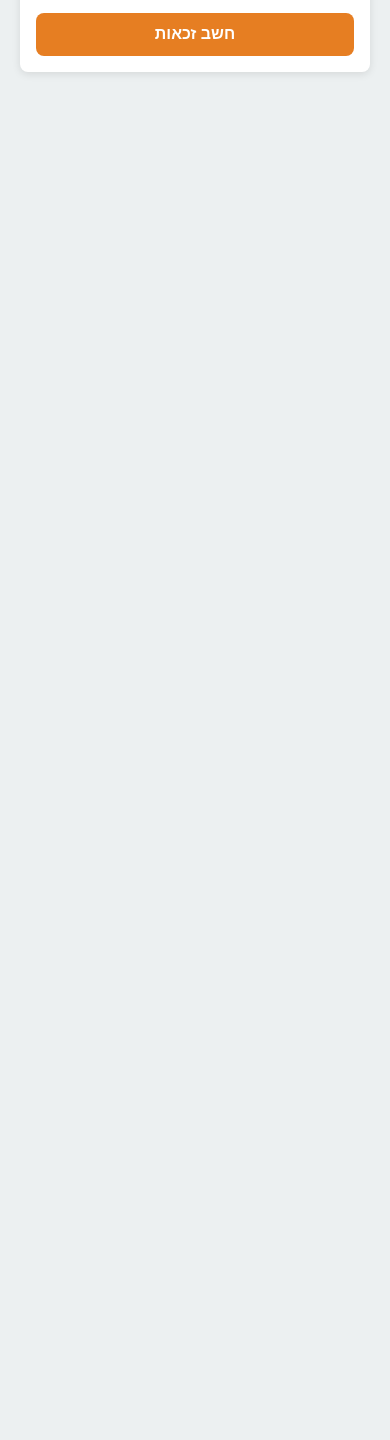
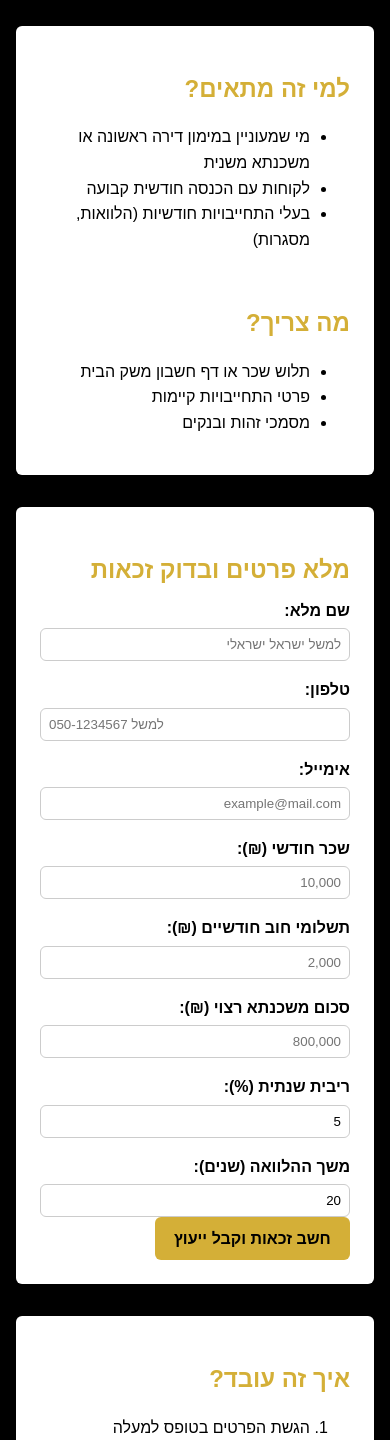
Before and after one commit to lemarketingx/mortgage-eligibility, a plain HTML site: page index.html in a window 390 px wide. Shown: the part 560-2000 px from the top of the page. Before the commit the page ends 844 px from the top, so only its background shows below. Drawn offline with Linux system fonts and the light colour scheme.

Commit message:
שיפרתי דף נחיתה - ערכת זהב-שחור, טופס פרטים מלא

```diff
--- a/index.html
+++ b/index.html
@@ -1,111 +1,151 @@
 <!DOCTYPE html>
-<html lang="he">
+<html lang="he" dir="rtl">
 <head>
   <meta charset="UTF-8">
   <meta name="viewport" content="width=device-width, initial-scale=1">
-  <title>בדיקת זכאות למשכנתא</title>
+  <title>יעוץ משכנתא חינם – בדיקת זכאות</title>
   <style>
     :root {
-      --primary: #2c3e50;
-      --accent: #e67e22;
-      --bg: #ecf0f1;
-      --white: #ffffff;
-      --radius: 8px;
+      --gold: #D4AF37;
+      --black: #000000;
+      --white: #FFFFFF;
+      --gray: #F5F5F5;
+      --radius: 6px;
     }
-    * { box-sizing: border-box; margin: 0; padding: 0; }
+    * { box-sizing: border-box; }
     body {
-      font-family: Arial, sans-serif;
-      background: var(--bg);
-      color: var(--primary);
-      line-height: 1.6;
-      padding: 20px;
+      margin: 0; font-family: Arial, sans-serif;
+      background: var(--black); color: var(--white);
+      line-height: 1.6; direction: rtl; text-align: right;
     }
+    a { color: var(--gold); text-decoration: none; }
     header {
-      text-align: center;
-      margin-bottom: 2rem;
+      background: var(--black);
+      padding: 2rem 1rem;
     }
     header h1 {
-      font-size: 2.5rem;
-      color: var(--primary);
+      font-size: 2.5rem; margin-bottom: 0.5rem;
+      color: var(--gold);
+    }
+    header p {
+      font-size: 1.1rem;
     }
     main {
-      max-width: 480px;
-      margin: 0 auto;
+      max-width: 800px; margin: auto; padding: 1rem;
+    }
+    section {
+      margin-bottom: 2rem;
       background: var(--white);
-      padding: 1.5rem;
-      border-radius: var(--radius);
-      box-shadow: 0 2px 8px rgba(0,0,0,0.1);
+      color: var(--black);
+      padding: 1.5rem; border-radius: var(--radius);
     }
-    form {
-      display: grid;
-      gap: 1rem;
+    h2 {
+      color: var(--gold); margin-bottom: 0.5rem;
     }
-    label {
-      font-weight: bold;
-      display: block;
-      margin-bottom: 0.3rem;
+    .grid {
+      display: grid; grid-template-columns: 1fr 1fr; gap: 1rem;
     }
-    input[type="number"] {
-      width: 100%;
-      padding: 0.6rem;
-      border: 1px solid #bdc3c7;
+    @media (max-width: 600px) {
+      .grid { grid-template-columns: 1fr; }
+    }
+    form label {
+      display: block; margin-bottom: 0.3rem; font-weight: bold;
+    }
+    form input {
+      width: 100%; padding: 0.5rem;
+      border: 1px solid #CCC; border-radius: var(--radius);
+    }
+    button {
+      background: var(--gold); color: var(--black);
+      border: none; padding: 0.8rem 1.2rem;
+      border-radius: var(--radius); font-size: 1rem;
+      cursor: pointer; font-weight: bold;
+      transition: opacity .2s;
+    }
+    button:hover { opacity: 0.9; }
+    .result {
+      margin-top: 1rem; padding: 1rem;
       border-radius: var(--radius);
       font-size: 1rem;
     }
-    button {
-      background: var(--accent);
-      border: none;
-      color: var(--white);
-      padding: 0.8rem;
-      font-size: 1rem;
-      font-weight: bold;
-      border-radius: var(--radius);
-      cursor: pointer;
-      transition: background 0.3s;
-    }
-    button:hover {
-      background: darken(var(--accent), 10%);
-    }
-    .result {
-      margin-top: 1rem;
-      padding: 1rem;
-      border-radius: var(--radius);
-      background: #fff;
-      box-shadow: inset 0 0 5px rgba(0,0,0,0.05);
-      font-size: 1.1rem;
-    }
-    .eligible {
-      border-left: 5px solid #27ae60;
-      background: #eafaf1;
-    }
-    .not-eligible {
-      border-left: 5px solid #c0392b;
-      background: #fdecea;
-    }
-    @media (max-width: 500px) {
-      header h1 { font-size: 2rem; }
-      main { padding: 1rem; }
+    .eligible { background: #eafaf1; border-left: 4px solid #27ae60; }
+    .not-eligible { background: #fdecea; border-left: 4px solid #c0392b; }
+    ul { padding-left: 1.2rem; }
+    footer {
+      text-align: center; padding: 1rem;
+      font-size: 0.9rem; color: #888;
+      background: var(--black); margin-top: 2rem;
     }
   </style>
 </head>
 <body>
+
   <header>
-    <h1>בדיקת זכאות למשכנתא</h1>
-    <p>חשב את יחס החוב להכנסה שלך בלחיצה אחת</p>
+    <h1>ייעוץ משכנתא חינם</h1>
+    <p>בדוק זכאות בתוך דקה ומלא פרטים לקבלת הצעת יעוץ מותאמת</p>
   </header>
+
   <main>
+
+    <!-- יתרונות -->
+    <section>
+      <h2>למה לבחור בנו?</h2>
+      <ul>
+        <li>ייעוץ אישי וליווי צמוד עד לאישור סופי</li>
+        <li>גישה לריביות הטובות במשק</li>
+        <li>ללא עלות התחלתית – התשלום רק בתשלום עמלות הבנק</li>
+        <li>לקוחות מרוצים בשורה אחת – 95% המלצות חוזרות</li>
+      </ul>
+    </section>
+
+    <!-- דרישות ולמי זה מתאים -->
+    <section class="grid">
+      <div>
+        <h2>למי זה מתאים?</h2>
+        <ul>
+          <li>מי שמעוניין במימון דירה ראשונה או משכנתא משנית</li>
+          <li>לקוחות עם הכנסה חודשית קבועה</li>
+          <li>בעלי התחייבויות חודשיות (הלוואות, מסגרות)</li>
+        </ul>
+      </div>
+      <div>
+        <h2>מה צריך?</h2>
+        <ul>
+          <li>תלוש שכר או דף חשבון משק הבית</li>
+          <li>פרטי התחייבויות קיימות</li>
+          <li>מסמכי זהות ובנקים</li>
+        </ul>
+      </div>
+    </section>
+
+    <!-- טופס מחשבון + פרטים -->
+    <section>
+      <h2>מלא פרטים ובדוק זכאות</h2>
       <form id="mortgageForm">
+        <div class="grid">
+          <div>
+            <label for="name">שם מלא:</label>
+            <input type="text" id="name" required placeholder="למשל ישראל ישראלי">
+          </div>
+          <div>
+            <label for="phone">טלפון:</label>
+            <input type="tel" id="phone" required placeholder="למשל 050-1234567">
+          </div>
+          <div>
+            <label for="email">אימייל:</label>
+            <input type="email" id="email" required placeholder="example@mail.com">
+          </div>
           <div>
             <label for="income">שכר חודשי (₪):</label>
-        <input type="number" id="income" placeholder="למשל 10,000" required>
+            <input type="number" id="income" required placeholder="10,000">
           </div>
           <div>
-        <label for="debts">תשלומי החוב החודשיים (₪):</label>
-        <input type="number" id="debts" placeholder="למשל 2,000" required>
+            <label for="debts">תשלומי חוב חודשיים (₪):</label>
+            <input type="number" id="debts" required placeholder="2,000">
           </div>
           <div>
             <label for="principal">סכום משכנתא רצוי (₪):</label>
-        <input type="number" id="principal" placeholder="למשל 800,000" required>
+            <input type="number" id="principal" required placeholder="800,000">
           </div>
           <div>
             <label for="rate">ריבית שנתית (%):</label>
@@ -115,21 +155,41 @@
             <label for="term">משך ההלוואה (שנים):</label>
             <input type="number" id="term" value="20" required>
           </div>
-      <button type="submit">חשב זכאות</button>
+        </div>
+        <button type="submit">חשב זכאות וקבל ייעוץ</button>
       </form>
       <div id="result" class="result" style="display:none;"></div>
+    </section>
+
+    <!-- תהליך העבודה -->
+    <section>
+      <h2>איך זה עובד?</h2>
+      <ol>
+        <li>הגשת הפרטים בטופס למעלה</li>
+        <li>בדיקת זכאות ראשונית בתוך שניות</li>
+        <li>שיחת ייעוץ עם יועץ מומחה</li>
+        <li>הגשה סופית לבנק וקבלת אישור עקרוני</li>
+      </ol>
+    </section>
+
   </main>
+
+  <footer>
+    * התוצאות משוערות ואינן מהוות התחייבות<br>
+    נשמור על סודיות מלאה של הפרטים שלך
+  </footer>
+
 
   <script>
     document.getElementById('mortgageForm').addEventListener('submit', function(e) {
       e.preventDefault();
-      const income = parseFloat(document.getElementById('income').value);
-      const debts = parseFloat(document.getElementById('debts').value);
-      const P = parseFloat(document.getElementById('principal').value);
-      const annualRate = parseFloat(document.getElementById('rate').value) / 100;
-      const years = parseFloat(document.getElementById('term').value);
+      const income = +document.getElementById('income').value;
+      const debts  = +document.getElementById('debts').value;
+      const P      = +document.getElementById('principal').value;
+      const annualRate = +document.getElementById('rate').value / 100;
+      const years  = +document.getElementById('term').value;
 
-      // חישוב תשלום חודשי אמורטיזציה
+      // נוסחת תשלום חודשי אמורטיזציה
       const r = annualRate / 12;
       const n = years * 12;
       const M = (P * r * Math.pow(1 + r, n)) / (Math.pow(1 + r, n) - 1);
@@ -137,6 +197,19 @@
       const dti = ((debts + M) / income) * 100;
       const threshold = 50;
 
-      const resultEl = document.getElementById('result');
-      resultEl.style.display = 'block';
-      resultEl.className = '
+      const res = document.getElementById('result');
+      res.style.display = 'block';
+      res.className = 'result ' + (dti <= threshold ? 'eligible' : 'not-eligible');
+      res.innerHTML = `
+        <p>שלום ${document.getElementById('name').value},</p>
+        <p>תשלום משכנתא חודשי משוער: <strong>₪${M.toFixed(0)}</strong></p>
+        <p>יחס חוב להכנסה (DTI): <strong>${dti.toFixed(1)}%</strong></p>
+        <p>${dti <= threshold
+          ? 'מזל טוב! אתה עשוי להיות זכאי למשכנתא בסכום המבוקש. <br>ניצור איתך קשר בקרוב.'
+          : 'ייתכן ולא תוכל לקבל משכנתא בסכום זה. <br>נבדוק יחד מסלולים חלופיים.'}
+        </p>`;
+    });
+  </script>
+
+</body>
+</html>
```
Lines whose indentation alone changed are shown as unchanged.
